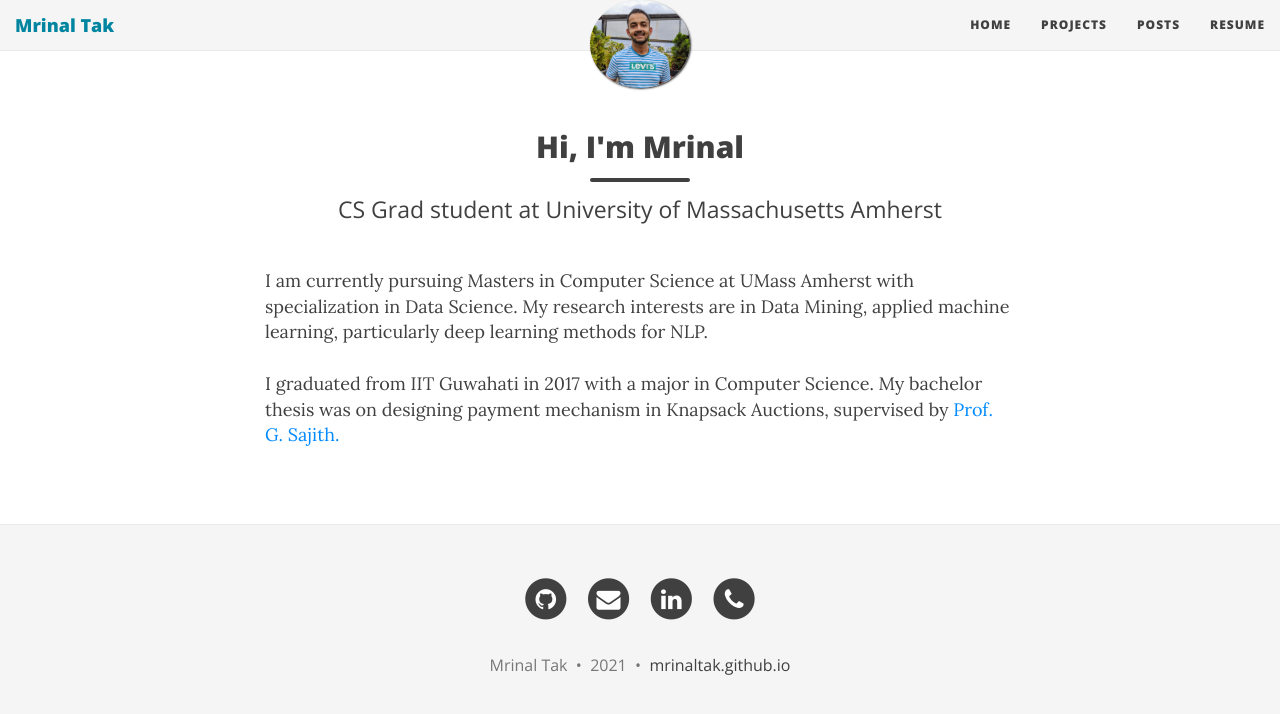
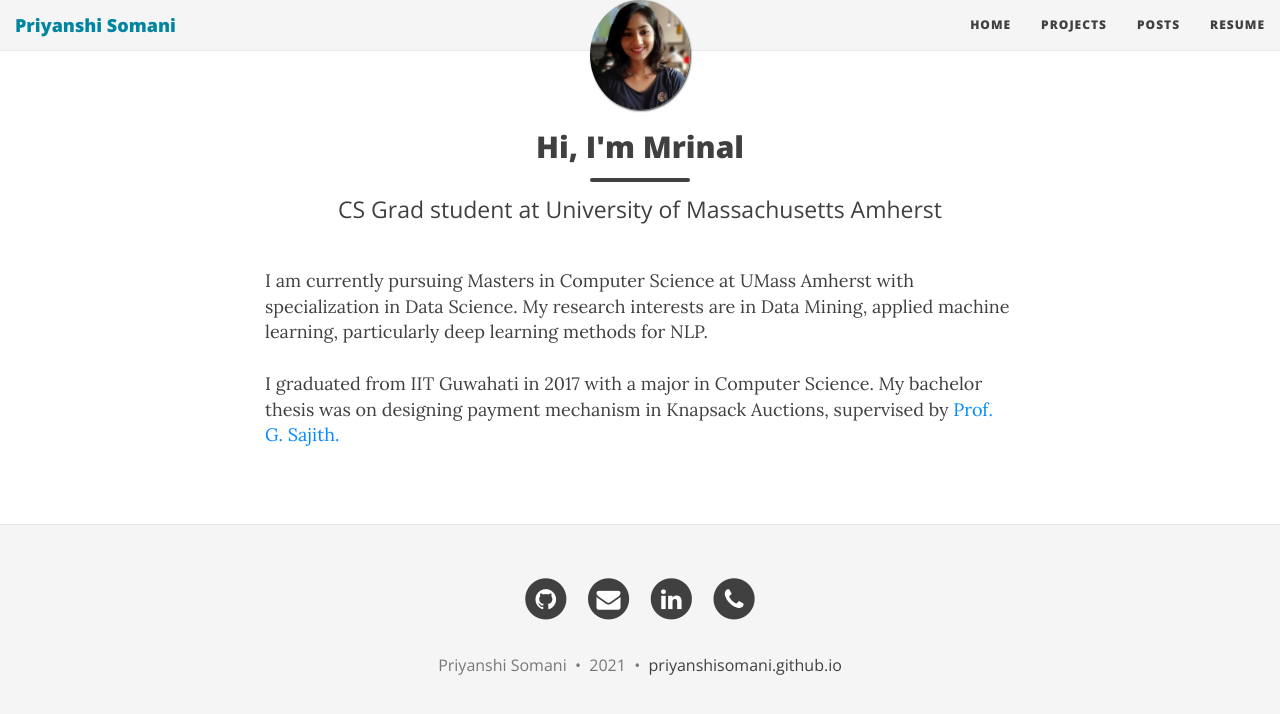
Before and after one commit to prsomani/prsomani.github.io, a Jekyll site: the page built from index.html, in a window 1280 px wide. Shown: the top 714 px of the page. Built offline with Jekyll 4.4.1, drawn with Linux system fonts in a browser that asks for light colours; nearby versions of some CDN libraries; the list of posts is cut into pages by our own code.

Commit message:
Updating images

```diff
--- a/_config.yml
+++ b/_config.yml
@@ -4,7 +4,7 @@
 # baseurl is the website's URL without the hostname
 
 # If you are building a simple GitHub user page (http://username.github.io) then use these settings:
-url: "https://mrinaltak.github.io"
+url: "https://priyanshisomani.github.io"
 baseurl: ""
 
 # If you are building a GitHub project page then use these settings:
@@ -14,7 +14,7 @@ baseurl: ""
 # Of course don't forget to change the username and projectname to YOUR username and project
 
 # Name of website
-title: Mrinal Tak
+title: Priyanshi Somani
 
 # Short description of your site
 description: Personal Website
@@ -30,7 +30,7 @@ navbar-links:
 
 # Image to show in the navigation bar - image must be a square (width = height)
 # Remove this parameter if you don't want an image in the navbar
-avatar: "/static/img/mrinal.jpg"
+avatar: "/static/img/priyanshi.jpg"
 
 # If you want to have an image logo in the top-left corner instead of the title text,
 # then specify the following parameter
@@ -41,11 +41,11 @@ avatar: "/static/img/mrinal.jpg"
 # Change all these values or delete the ones you don't want.
 # Important: you must keep the "name" parameter, everything else you can remove
 author:
-  name: Mrinal Tak
-  email: "mtak@umass.edu"
-  github: mrinaltak    # eg. daattali
-  linkedin: mrinaltak
-  telephone: +1(413)247-4610
+  name: Priyanshi Somani
+  email: "psomani@umass.edu"
+  github: prsomani    # eg. daattali
+  linkedin: priyanshi-somani-59b037a2
+  telephone: +1(551)227-6634
 
 # Select which links to show in the footer
 footer-links-active:
@@ -74,14 +74,14 @@ share-links-active:
 
 # How to display the link to the website in the footer
 # Remove this if you don't want a link in the footer
-url-pretty: "mrinaltak.github.io"  # eg. "deanattali.com/beautiful-jekyll"
+url-pretty: "priyanshisomani.github.io"  # eg. "deanattali.com/beautiful-jekyll"
 
 # --- Misc --- #
 # Fill in your Disqus shortname (NOT the userid) if you want to support Disqus comments
-disqus: "mrinaltak-github-io"
+disqus: "priyanshisomani-github-io"
 
 # Fill in your Google Analytics ID to track your website using GA
-google_analytics: "UA-211930197-1"
+google_analytics: ""
 
 # Google Tag Manager ID
 #gtm: ""
```
Also changed, not shown: static/img/mrinal.jpg (deleted), static/img/priyanshi.jpg (added), 2 other files.
